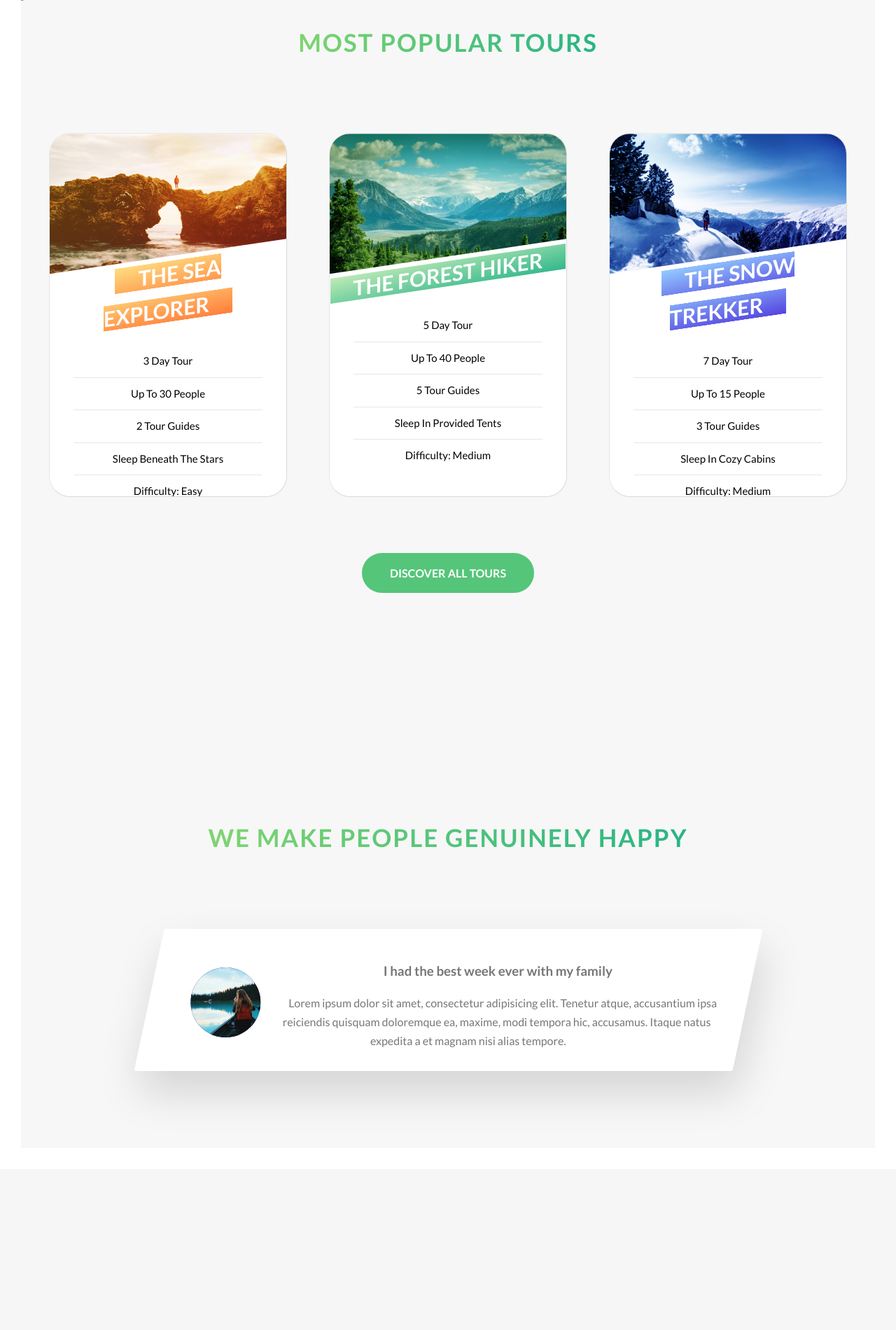
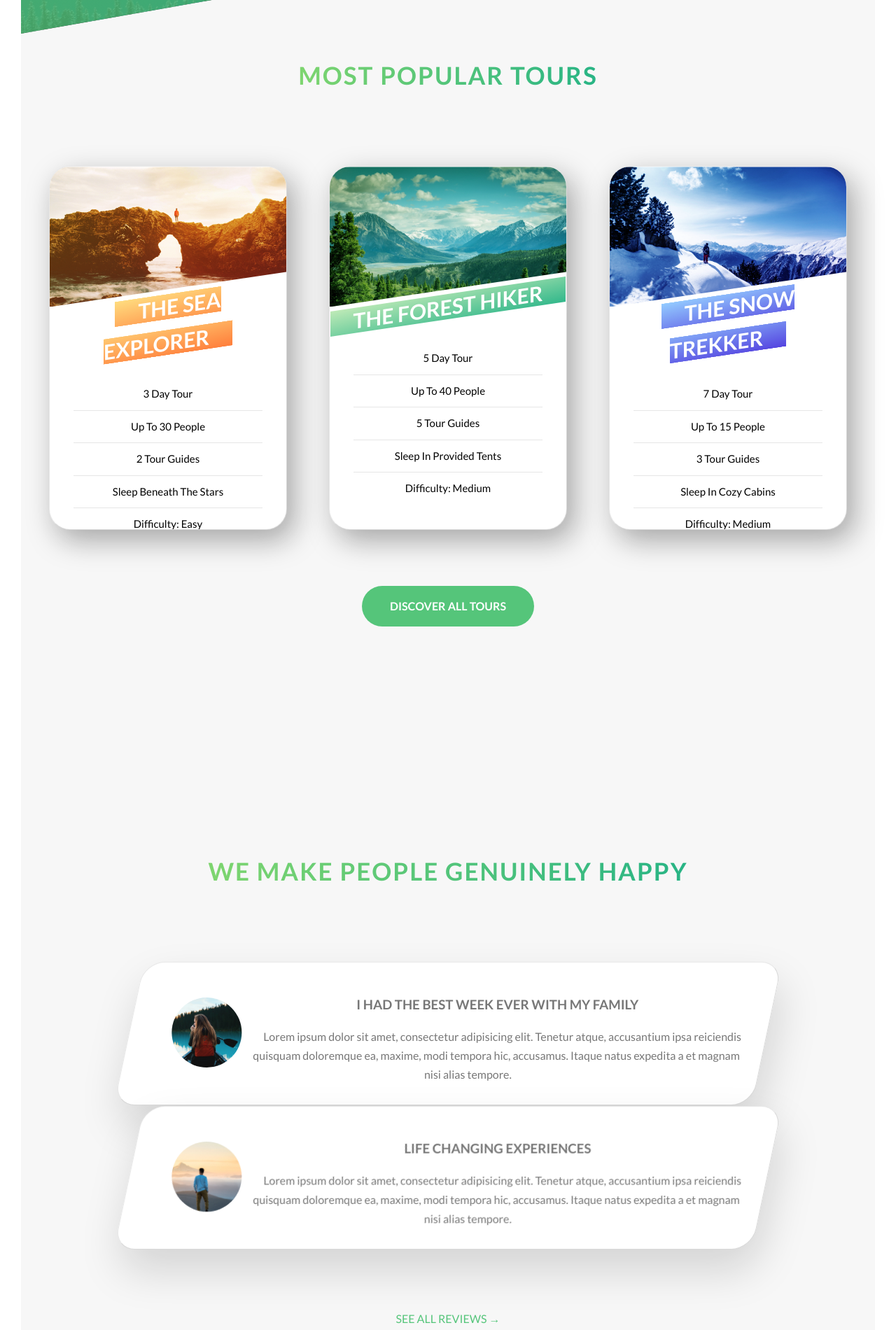
Before and after one commit to Toegram/FunWithCSS, a PHP site: page / in a window 1280 px wide. Shown: the part 2197-4097 px from the top of the page at 70% size. Before the commit the page ends 3767 px from the top, so only its background shows below. Run offline with PHP 8.4, Linux system fonts and the light colour scheme; some libraries are stand-ins or nearby versions.

Commit message:
applied much styling to story section

```diff
--- a/Natours/sass/components/_button.scss
+++ b/Natours/sass/components/_button.scss
@@ -85,13 +85,13 @@
   &:hover{
     background-image: linear-gradient(to right, $color-primary-light, $color-primary);
     color: $color-white;
-    box-shadow: -1rem 1.5rem 2rem rgba(0, 0, 0, .3); //x, y, blur, color
-    transform: translateY(-.2rem) translateX(.1rem);
+    box-shadow: .5rem 1rem 2rem rgba(0, 0, 0, .3); //x, y, blur, color
+    transform: translateY(.2rem) translateX(.1rem) scale(1.01);
     font-weight: 700;
   }
 
   &:active{
     box-shadow: 0 .5rem 1rem rgba(0, 0, 0, .3); //x, y, blur, color
-    transform: translateY(-.1rem)
+    transform: translateY(.1rem) scale(.99);
   }
 }
--- a/Natours/sass/components/_card.scss
+++ b/Natours/sass/components/_card.scss
@@ -23,7 +23,7 @@
     backface-visibility: hidden;
     border-radius: 3rem;
     overflow: hidden;
-    box-shadow: 1rem 1.5rem 4rem rgba(15, 15, 15, .35)
+    box-shadow: 1rem 1.5rem 4rem rgba(15, 15, 15, .35);
 
     &--front{
       background-color: white;
--- a/Natours/starter/css/style.css
+++ b/Natours/starter/css/style.css
@@ -136,8 +136,9 @@ body {
     backface-visibility: hidden;
     border-radius: 3rem;
     overflow: hidden;
-    box-shadow: 1rem 1.5rem 4rem rgba(15, 15, 15, 0.35) .card__side --front;
-      box-shadow-background-color: white; }
+    box-shadow: 1rem 1.5rem 4rem rgba(15, 15, 15, 0.35); }
+    .card__side--front {
+      background-color: white; }
     .card__side--back {
       transform: rotateY(180deg); }
       .card__side--back-1 {
@@ -283,13 +284,13 @@ body {
 .btn-text:hover {
   background-image: linear-gradient(to right, #7ed56f, #55c57a);
   color: #fff;
-  box-shadow: -1rem 1.5rem 2rem rgba(0, 0, 0, 0.3);
-  transform: translateY(-0.2rem) translateX(0.1rem);
+  box-shadow: 0.5rem 1rem 2rem rgba(0, 0, 0, 0.3);
+  transform: translateY(0.2rem) translateX(0.1rem) scale(1.01);
   font-weight: 700; }
 
 .btn-text:active {
   box-shadow: 0 0.5rem 1rem rgba(0, 0, 0, 0.3);
-  transform: translateY(-0.1rem); }
+  transform: translateY(0.1rem) scale(0.99); }
 
 .composition {
   position: relative; }
@@ -322,18 +323,19 @@ body {
   background-color: rgba(255, 255, 255, 0.8);
   font-size: 1.6rem;
   padding: 1.5rem;
+  margin: 1rem;
   text-align: center;
   border-radius: 3px;
   box-shadow: 0 1.5rem 4rem rgba(15, 15, 15, 0.15);
-  transition: all .3s ease-out; }
+  transition: all .3s ease; }
   .feature-box--left:hover {
-    transform: translateX(0.4rem) translateY(-0.4rem) scale(1.01);
+    transform: translateX(0.4rem) translateY(-0.4rem) scale(1.02);
     box-shadow: -1rem 1.5rem 4rem rgba(15, 15, 15, 0.4); }
   .feature-box--right:hover {
-    transform: translateX(-0.4rem) translateY(-0.4rem) scale(1.01);
+    transform: translateX(-0.4rem) translateY(-0.4rem) scale(1.02);
     box-shadow: 1rem 1.5rem 4rem rgba(15, 15, 15, 0.4); }
   .feature-box--middle:hover {
-    transform: translateY(-0.4rem) scale(1.01);
+    transform: translateY(-0.4rem) scale(1.02);
     box-shadow: 0 1.5rem 4rem rgba(15, 15, 15, 0.4); }
 
 .feature-box__icon {
@@ -353,27 +355,57 @@ body {
   color: transparent; }
 
 .story {
-  width: 75%;
+  width: 80%;
   margin: 0 auto;
-  box-shadow: 1rem 3rem 6rem rgba(14, 14, 14, 0.15);
+  box-shadow: 1rem 3rem 6rem rgba(15, 15, 15, 0.15);
   background-color: #fff;
-  border-radius: 3px;
   padding: 3rem;
   padding-left: 9rem;
   font-size: 1.6rem;
-  transform: skewx(-12deg); }
+  transform: skewx(-12deg);
+  border-style: outset;
+  border-width: 1px;
+  border-color: rgba(15, 15, 15, 0.15);
+  border-radius: 3rem; }
   .story__shape {
     width: 10rem;
     height: 10rem;
-    background-color: darkblue;
     float: left;
     -webkit-shape-outside: circle(50% at 50% 50%);
+    shape-outside: circle(50% at 50% 50%);
+    -webkit-clip-path: circle(50% at 50% 50%);
     clip-path: circle(50% at 50% 50%);
-    transform: translateX(-3rem) translateY(25%) skewX(12deg); }
+    transform: translateX(-3rem) translateY(2rem) skewX(12deg);
+    position: relative; }
   .story__image {
-    height: 100%; }
+    height: 100%;
+    transform: translateX(-3rem) scale(1.4);
+    backface-visibility: hidden;
+    transition: all .5s ease-out; }
   .story__text {
     transform: skewX(12deg); }
+    .story__text--heading {
+      text-transform: uppercase; }
+  .story__caption {
+    position: absolute;
+    top: 50%;
+    left: 50%;
+    transform: translate(-100%, -100%);
+    text-transform: uppercase;
+    text-align: center;
+    font-size: 1.7rem;
+    color: #fff;
+    opacity: 0;
+    transition: all .5s ease-out;
+    backface-visibility: hidden; }
+  .story:hover .story__caption {
+    opacity: 1;
+    text-shadow: 0 0 1px black;
+    transform: translate(-50%, -50%); }
+  .story:hover .story__image {
+    transition: all .5s ease-out;
+    transform: translateX(-3rem) scale(1);
+    filter: blur(5px) brightness(70%); }
 
 .row {
   max-width: 114rem;
--- a/Natours/starter/index.html
+++ b/Natours/starter/index.html
@@ -229,9 +229,11 @@
                 </div>
               </div>
             </div>
+
             <div class="u-center-text u-margin-bottom-big u-margin-top-big">
               <a href="#" class="btn btn--green">Discover All Tours</a>
             </div>
+
           </section>
 
           <section class="section-stories">
@@ -242,16 +244,35 @@
             </div>
 
             <div class="row">
+
               <div class="story">
                 <figure class="story__shape">
                   <img class="story__image" src="./img/nat-8.jpg" alt="Person Icon 1">
+                  <figcaption class="story__caption">Mary Smith</figcaption>
                 </figure>
                 <div class="story__text">
-                  <h3 class="heading-tertiary u-margin-bottom-small"> I had the best week ever with my family </h3>
+                  <h3 class="heading-tertiary u-margin-bottom-small story__text--heading"> I had the best week ever with my family </h3>
                     <p>Lorem ipsum dolor sit amet, consectetur adipisicing elit. Tenetur atque, accusantium ipsa reiciendis quisquam doloremque ea, maxime, modi tempora hic, accusamus. Itaque natus expedita a et magnam nisi alias tempore. </p>
 
                 </div>
               </div>
+
+              <div class="story">
+                <figure class="story__shape">
+                  <img class="story__image" src="./img/nat-9.jpg" alt="Person Icon 1">
+                  <figcaption class="story__caption">John Wilson</figcaption>
+                </figure>
+                <div class="story__text">
+                  <h3 class="heading-tertiary u-margin-bottom-small story__text--heading">Life changing experiences </h3>
+                    <p>Lorem ipsum dolor sit amet, consectetur adipisicing elit. Tenetur atque, accusantium ipsa reiciendis quisquam doloremque ea, maxime, modi tempora hic, accusamus. Itaque natus expedita a et magnam nisi alias tempore. </p>
+
+                </div>
+              </div>
+
+              <div class="u-center-text u-margin-bottom-big u-margin-top-big">
+                <a href="#" class="btn-text">See All Reviews &rarr;</a>
+              </div>
+
             </div>
           </section>
 
```
Also changed, not shown: Natours/sass/components/_feature-box.scss (+5 -5 lines), Natours/sass/components/_story.scss (+47 -12 lines).
